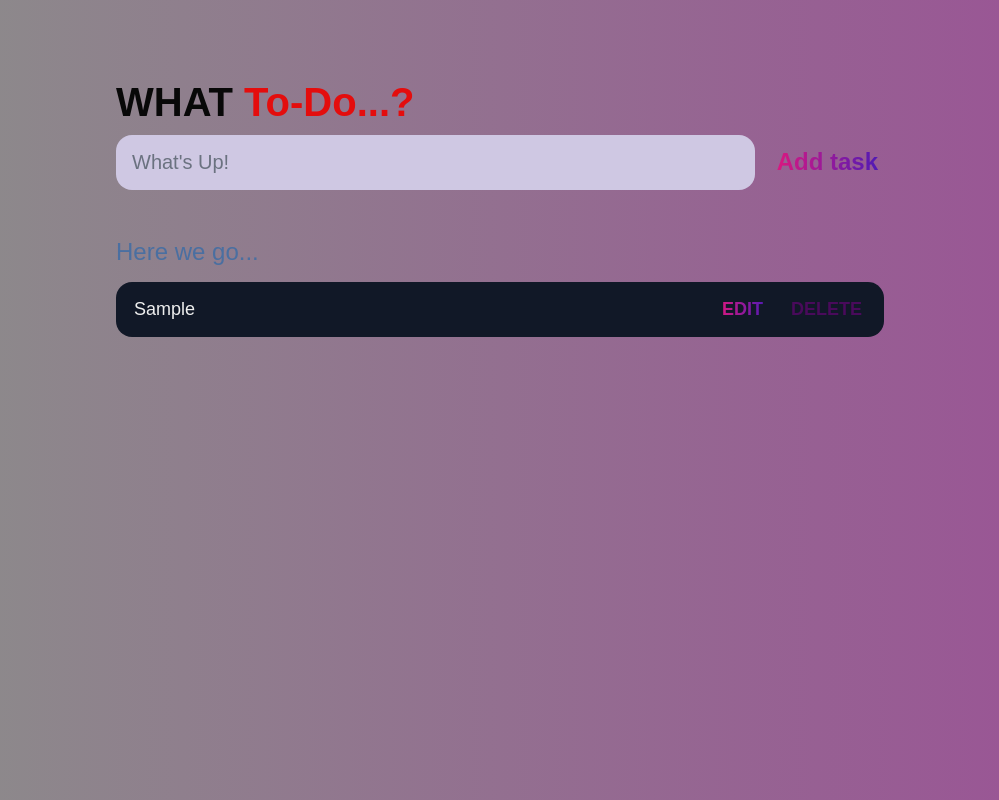
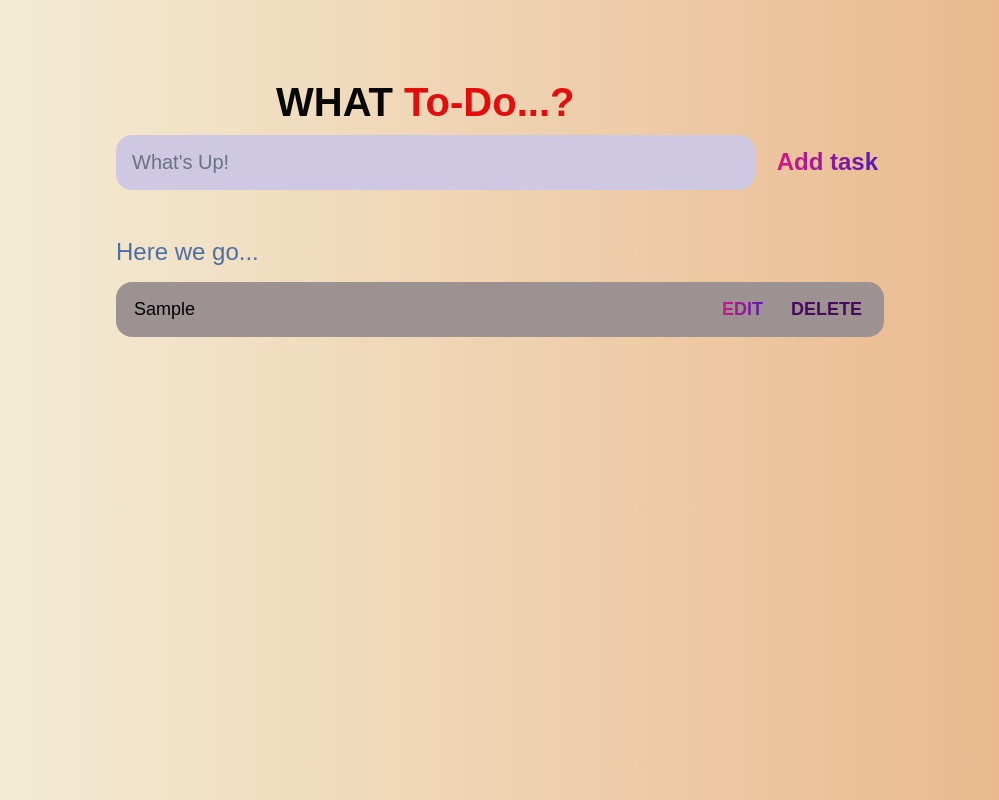
Before and after one commit to Alokraj308/project-management-tool, a plain HTML site: page index.html in a window 1280 px wide. Both pictures are taken after typing "Sample" into the empty fields and a click on the input "Add task". Shown: the whole page, without its empty margins (140-1139 px from the left). Drawn offline with Linux system fonts and the light colour scheme.

Commit message:
Update main.css

```diff
--- a/main.css
+++ b/main.css
@@ -1,5 +1,5 @@
 :root {
-	--dark: #a95687;
+	--dark: #31222b;
 	--darker: #4a6fa1;
 	--darkest: #111827;
 	--grey: #6B7280;
@@ -20,7 +20,7 @@ body {
 	min-height: 100vh;
 	color: #FFF;
 	background-color: #8f5070;
-    background-image: linear-gradient(to right, #8b8f8a, #9b5096 );
+    background-image: linear-gradient(to right, #F4F2DE, #E9B384 );
 }
 
 header {
@@ -36,6 +36,7 @@ header h1{
 	color:rgb(228, 13, 13);
 	margin-bottom: 0.6rem;
     margin-top: 3rem;
+	padding-left: 10rem;
 }
 
 header h1 span{
@@ -107,7 +108,7 @@ main {
 #tasks .task {
 	display: flex;
 	justify-content: space-between;
-	background-color: var(--darkest);
+	background-color: #9c9292;
 	padding: 1rem;
 	border-radius: 1rem;
 	margin-bottom: 1rem;
@@ -118,7 +119,7 @@ main {
 }
 
 .task .content .text {
-	color: var(--light);
+	color: #000;
 	font-size: 1.125rem;
 	width: 100%;
 	display: block;
```
